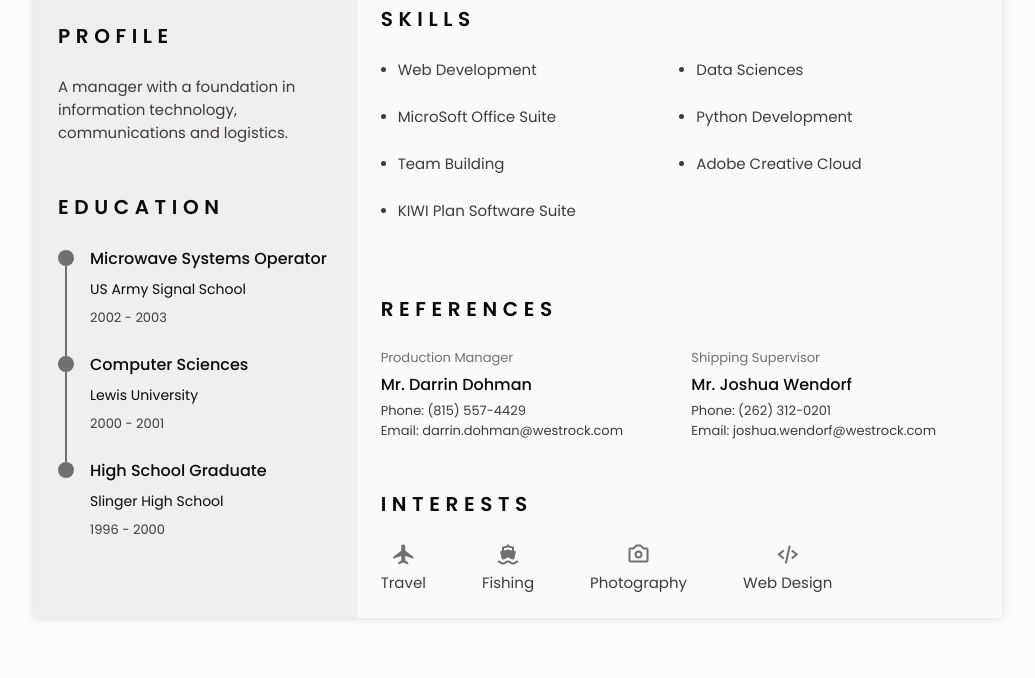
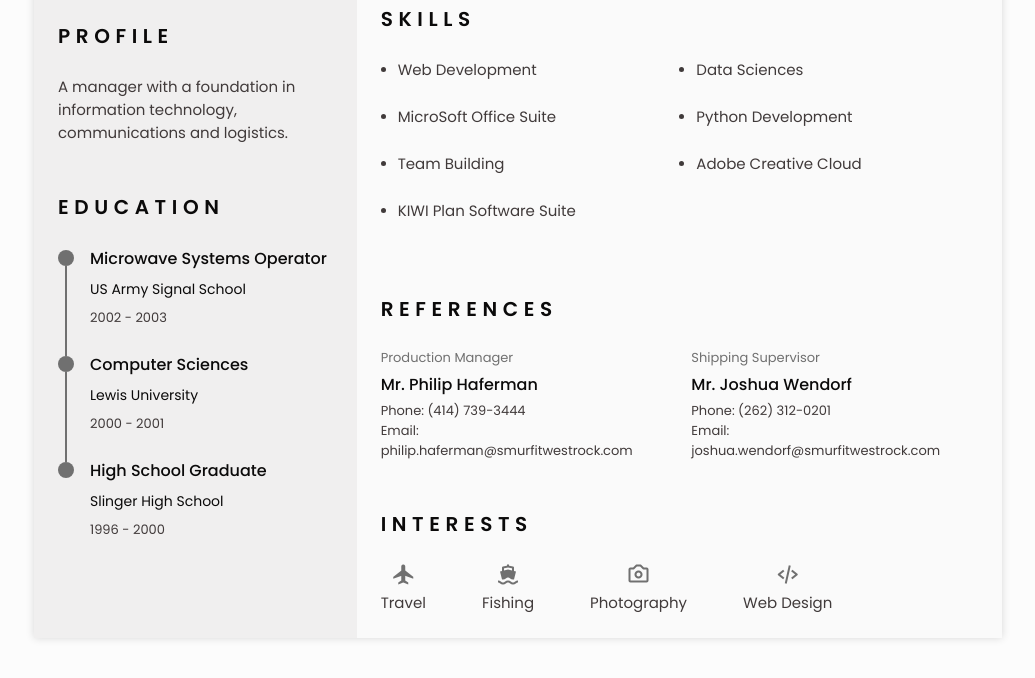
Before and after one commit to haberanthony/resumeCV, a plain HTML site: page index.html in a window 1280 px wide. Shown: the part 611-1289 px from the top of the page, without its empty margins (122-1157 px from the left). Drawn offline with nearby package versions, Linux system fonts and the light colour scheme.

Commit message:
Update index.html

```diff
--- a/index.html
+++ b/index.html
@@ -296,10 +296,10 @@
             <div class="references__container bd-grid">
               <div class="references__content bd-grid">
                 <span class="references__subtitle">Production Manager</span>
-                <h3 class="references__title">Mr. Darrin Dohman</h3>
+                <h3 class="references__title">Mr. Philip Haferman</h3>
                 <ul class="references__contact">
-                  <li>Phone: (815) 557-4429</li>
-                  <li>Email: darrin.dohman@westrock.com</li>
+                  <li>Phone: (414) 739-3444</li>
+                  <li>Email: philip.haferman@smurfitwestrock.com</li>
                 </ul>
               </div>
               <div class="references__content bd-grid">
@@ -307,7 +307,7 @@
                 <h3 class="references__title">Mr. Joshua Wendorf</h3>
                 <ul class="references__contact">
                   <li>Phone: (262) 312-0201</li>
-                  <li>Email: joshua.wendorf@westrock.com</li>
+                  <li>Email: joshua.wendorf@smurfitwestrock.com</li>
                 </ul>
               </div>
             </div>
```
